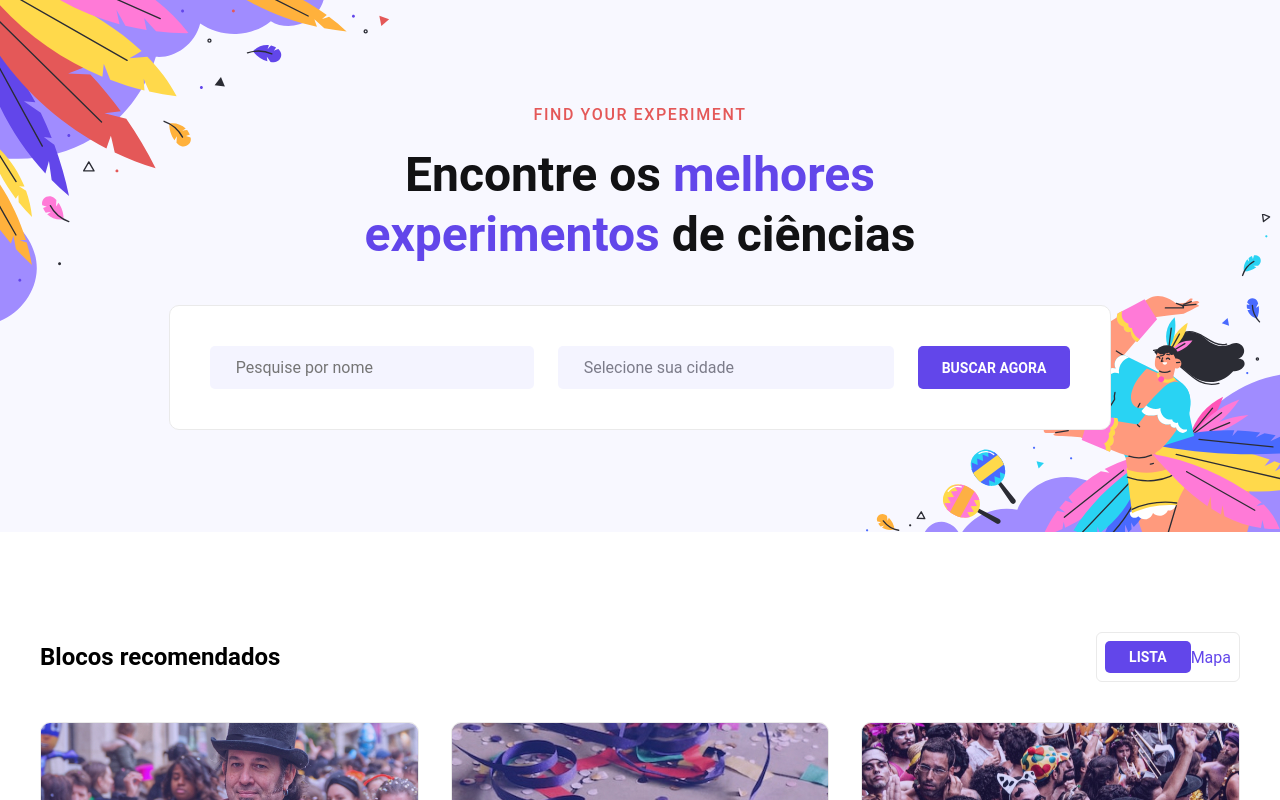
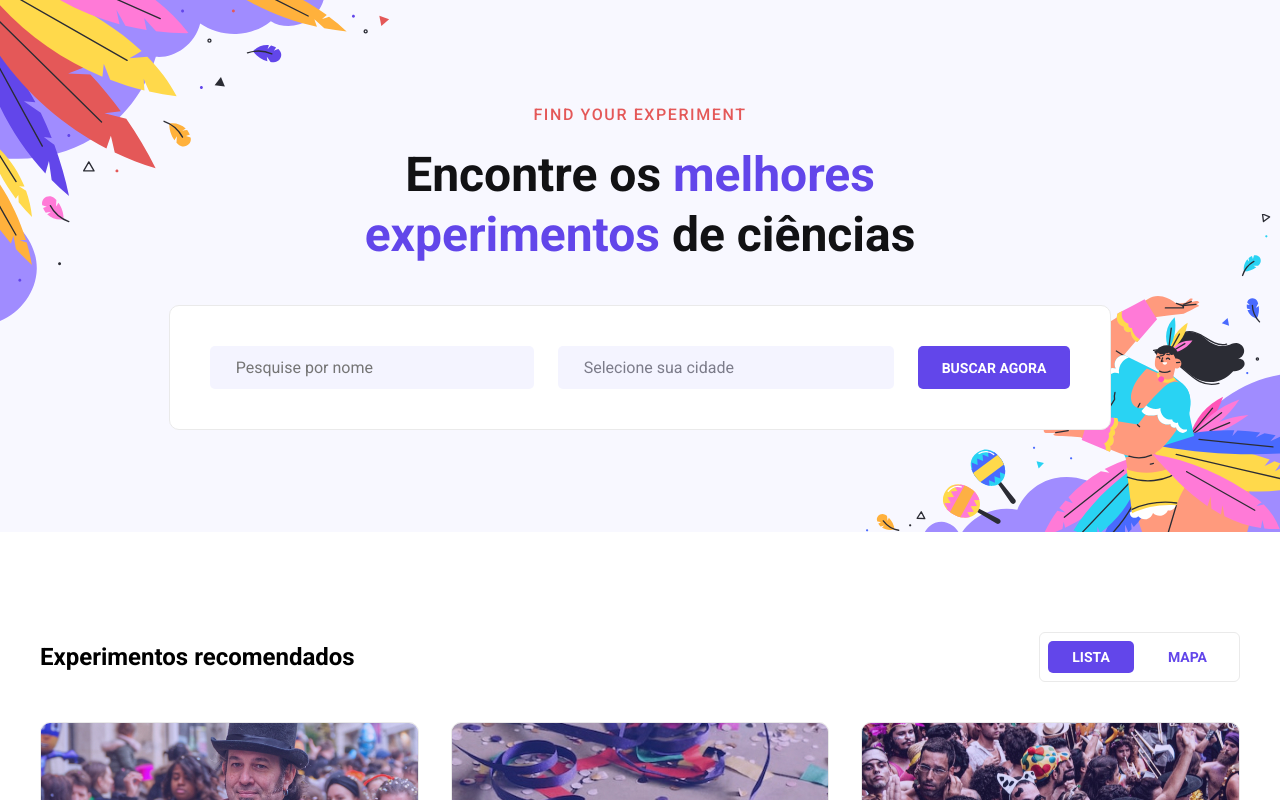
Before and after one commit to felptest/testing, a Next.js app: page / in a window 1280 px wide. Shown: the top 800 px of the page. Built offline with nearby package versions, Linux system fonts and the light colour scheme.

Commit message:
Update home page

```diff
--- a/src/app/layout.tsx
+++ b/src/app/layout.tsx
@@ -1,9 +1,11 @@
 import './globals.css'
+import { Roboto } from 'next/font/google'
 
-export const metadata = {
-  title: 'Create Next App',
-  description: 'Generated by create next app',
-}
+const roboto = Roboto({
+  subsets: ["latin"],
+  weight: ["400", "500", "700"],
+  style: ["normal"],
+});
 
 export default function RootLayout({
   children,
@@ -11,8 +13,8 @@ export default function RootLayout({
   children: React.ReactNode
 }) {
   return (
-    <html lang="en">
-      <body>{children}</body>
+    <html lang="pt-BR">
+      <body className={roboto.className}>{children}</body>
     </html>
   )
 }
--- a/src/app/page.module.css
+++ b/src/app/page.module.css
@@ -37,12 +37,28 @@
 }
 
 .btn-secondary {
+  display: flex;
+  justify-content: center;
+  align-items: center;
+  margin-left: 1rem;
+
+  font-weight: 700;
+  font-size: 1.4rem;
+  line-height: 2.4rem;
+
+  text-transform: uppercase;
+  cursor: pointer;
+
+  padding: 0.4rem 2.4rem;
+  border-radius: 0.5rem;
+
   color: #6246ea;
 }
 
 .btn-secondary:hover {
   background-color: #6246ea;
   color: white;
+  cursor: pointer;
 }
 
 .btn {
--- a/src/app/page.tsx
+++ b/src/app/page.tsx
@@ -1,4 +1,3 @@
-import { Roboto } from 'next/font/google'
 import styles from './page.module.css'
 import Image from 'next/image'
 import image01 from '../assets/01.jpeg'
@@ -49,7 +48,7 @@ export default function Home() {
   <main className={styles.main}>
       <div className={styles.content}>
         <section className={styles.top}>
-          <h2>Blocos recomendados</h2>
+          <h2>Experimentos recomendados</h2>
           <div className={styles.view}>
             <button className={styles['btn-primary']}>Lista</button>
             <button className={styles['btn-secondary']}>Mapa</button>
```
